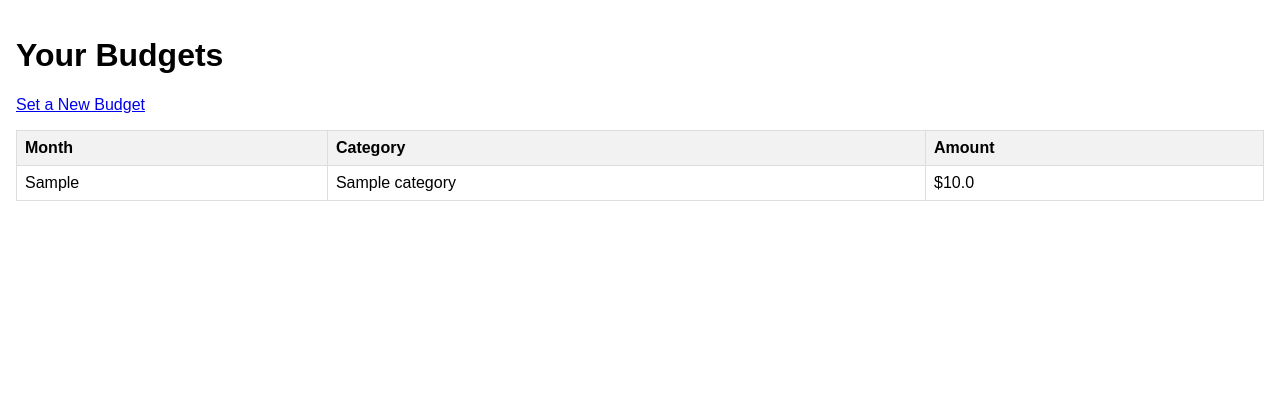
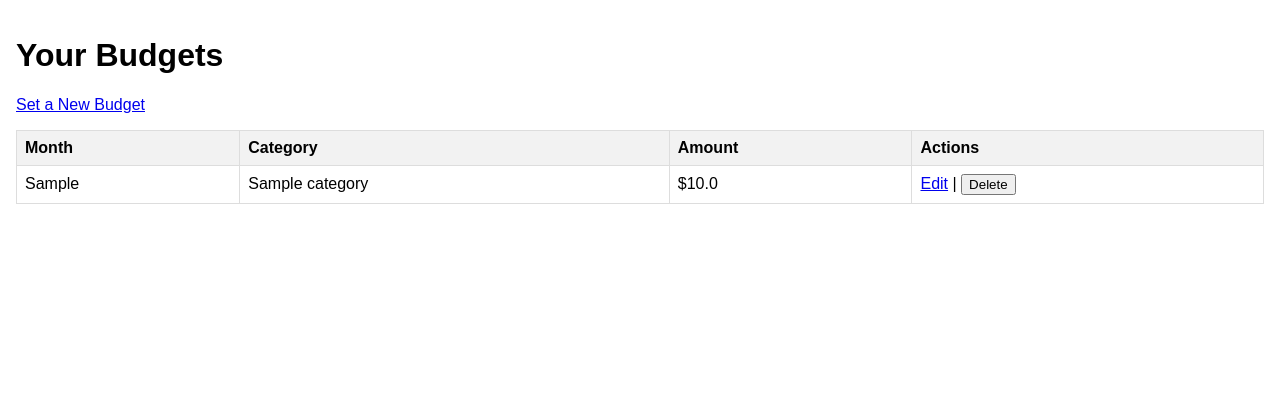
Before and after one commit to TailorBird93/FinanceTracker, a Flask app: page /budgets in a window 1280 px wide. Shown: the part 50-453 px from the top of the page. Run offline with Flask 3, Linux system fonts and the light colour scheme; a user stored in the database is signed in; tables that the repository leaves empty hold one stand-in row (values such as "Sample post").

Commit message:
Update budgets.html for new functionality

```diff
--- a/templates/budgets.html
+++ b/templates/budgets.html
@@ -10,6 +10,7 @@
                 <th>Month</th>
                 <th>Category</th>
                 <th>Amount</th>
+                <th>Actions</th>
             </tr>
         </thead>
         <tbody>
@@ -18,6 +19,12 @@
                 <td>{{ budget.month }}</td>
                 <td>{{ budget.category.name }}</td>
                 <td>${{ budget.amount }}</td>
+                <td>
+                    <a href="{{ url_for('edit_budget', budget_id=budget.id) }}">Edit</a> |
+                    <form action="{{ url_for('delete_budget', budget_id=budget.id) }}" method="post" style="display:inline;">
+                        <button type="submit" onclick="return confirm('Are you sure you want to delete this budget?');">Delete</button>
+                    </form>
+                </td>
             </tr>
             {% endfor %}
         </tbody>
```
